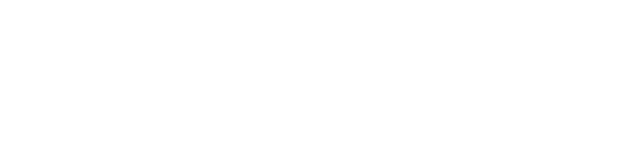
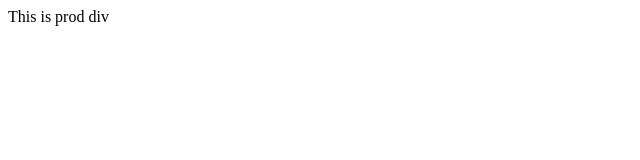
Before and after one commit to nikunjr-wos/node-js-demo, a plain HTML site: page index.html in a window 1280 px wide. Shown: the whole page, without its empty margins (0-640 px from the left). Drawn offline with Linux system fonts and the light colour scheme.

Commit message:
commit for prod

```diff
--- a/index.html
+++ b/index.html
@@ -6,5 +6,7 @@
     <meta name="viewport" content="width=device-width, initial-scale=1.0" />
     <title>Document</title>
   </head>
-  <body></body>
+  <body>
+    <div>This is prod div</div>
+  </body>
 </html>
```
